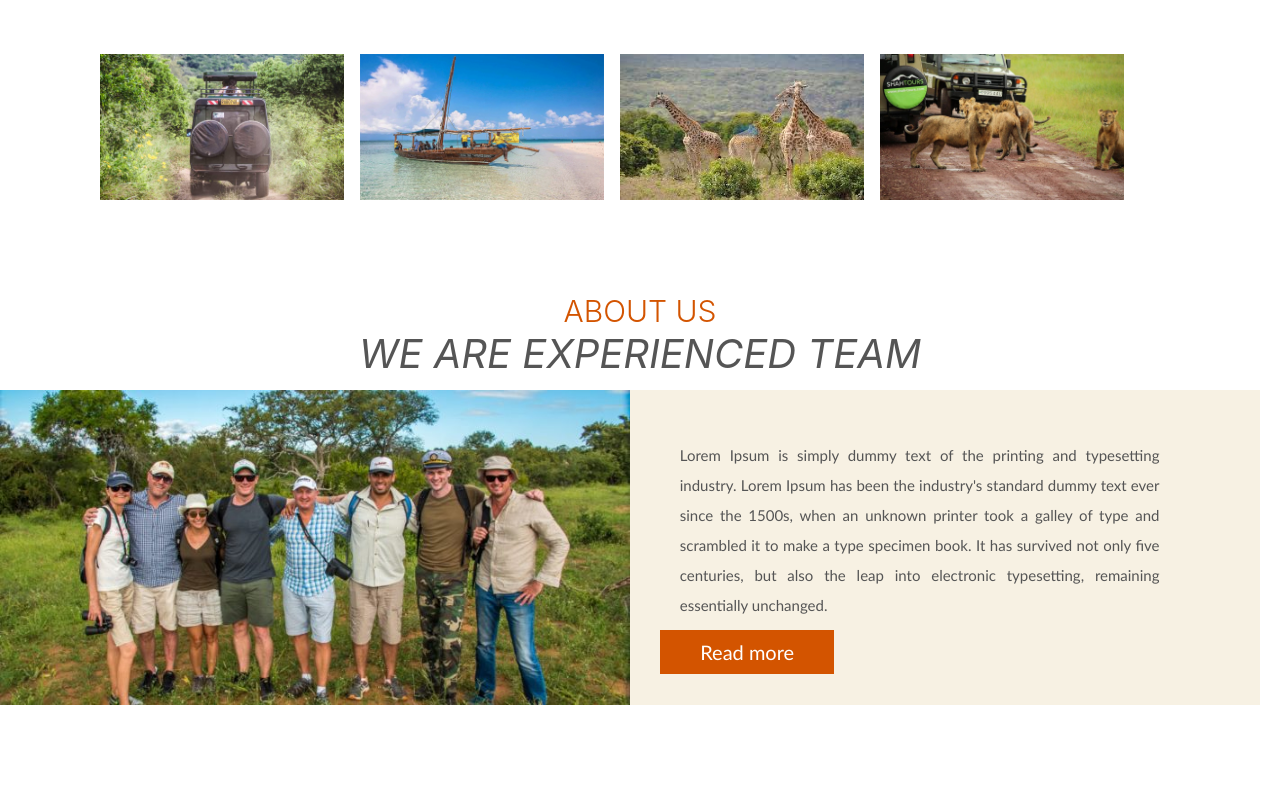
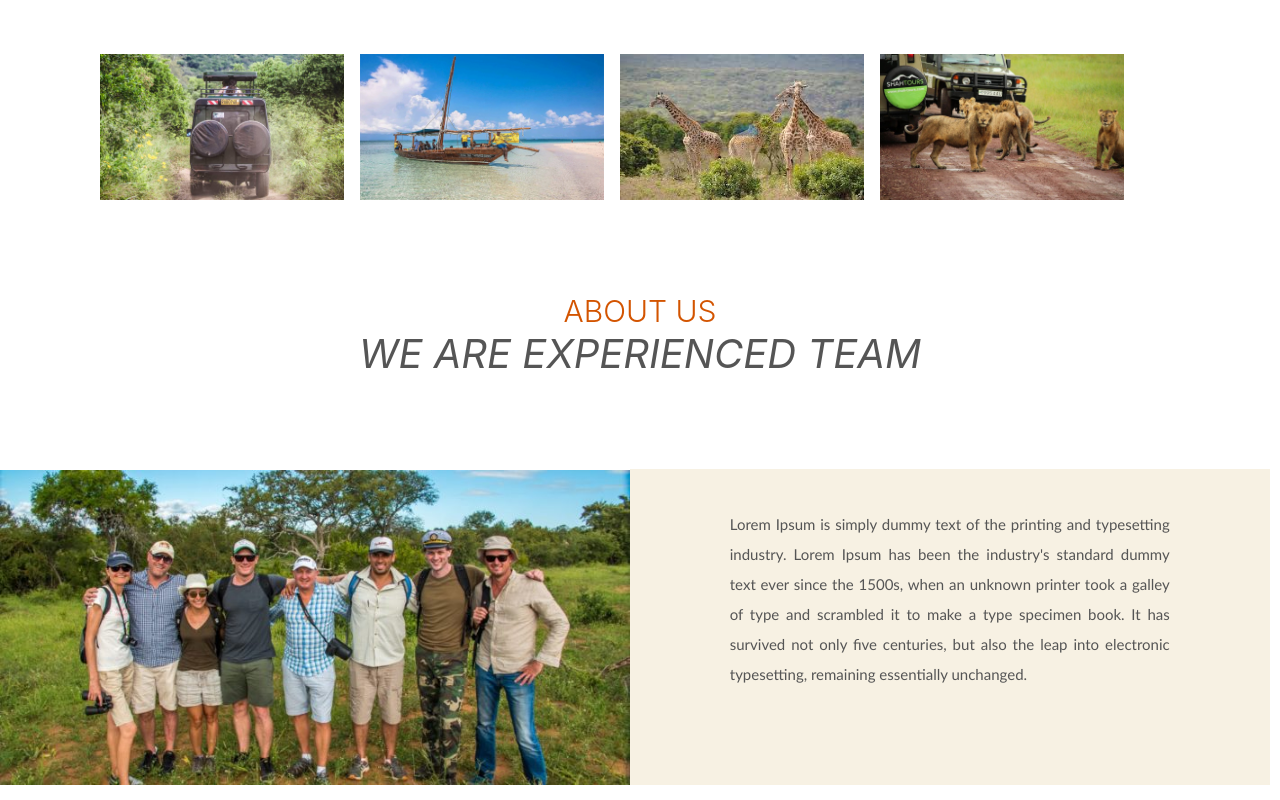
Before and after one commit to mchomvus4/travellers, a React (Create React App) app: page / in a window 1280 px wide. Shown: the part 981-1781 px from the top of the page. Before the commit the page ends 1701 px from the top, so only its background shows below. Built offline with nearby package versions, Linux system fonts and the light colour scheme; some icons are missing.

Commit message:
files updated

```diff
--- a/src/Components/Team/Team.css
+++ b/src/Components/Team/Team.css
@@ -1,7 +1,8 @@
-.team-section{
+.section{
     margin-top: 8rem;
 
 }
+
 .team-haeding{
     font-size: 3rem;
     text-transform: uppercase;
@@ -17,93 +18,32 @@
 }
 .team{
     width: 100%;
+
+}
+.team-section{
+    margin-top: 8rem;
 }
 .lorem-content{
     font-family: 'Trebuchet MS', 'Lucida Sans Unicode', 'Lucida Grande', 'Lucida Sans', Arial, sans-serif;
     font-size: 1.5rem;
     line-height: 3rem;
     text-align: justify;
-    margin-right: 10rem;
-    margin-top: 5rem;
-    margin-left: 5rem;
-
+    margin: 4rem 10rem 5.6rem;
 }
    .bg-content-color{
     background-color: #f7f1e3;
-    margin-left: 0rem;
-
-
-
+    margin: 0rem;
+    margin-top: 1.1rem;
+    height: 31.6rem;
+    width: 50%;
 }
 
-.btn-btn-readmore:link,
-.btn-btn-readmore:visited{
-    font-family: 'Trebuchet MS', 'Lucida Sans Unicode', 'Lucida Grande', 'Lucida Sans', Arial, sans-serif;
-    text-decoration: none;
-    padding: 1rem 4rem;
-    font-size: 2rem;
-    background-color: #d35400;
-    color: #fff;
-
-}
-.btn-readmore{
-    margin-top: 2rem;
-    margin-right: 50%;
-}
-
-/* Media queries*/
    @media only screen and (min-width:2000px){
        .lorem-content{
-        font-size: 1.3rem;
-        line-height: 2rem;
+            margin: 4rem 5rem 2rem;
        }
         .bg-content-color{
             height: 26.5rem;
+        }
 
     }
-    .btn-btn-readmore:link,
-    .btn-btn-readmore:visited{
-        text-decoration: none;
-        padding: 1rem 4rem;
-        font-size: 2rem;
-        background-color: #d35400;
-        color: #fff;
-        margin-bottom: 3rem;
-}
-}
-@media only screen and (max-width:1440px){
-    .bg-content-color{
-        padding-bottom: 10rem;
-        height: 31.5rem;
-}
-    .btn-btn-readmore:link,
-    .btn-btn-readmore:visited{
-       margin-right: 8rem;
-
-}
-}
-
-/* @media only screen and (max-width:1200px){
-       .bg-content-color{
-        padding-bottom: 8rem;
-
-}
-
-} */
-@media only screen and (max-width:768px){
-
-
-}
-@media only screen and (max-width:375px){
-
-
-}
-
-@media only screen and (max-width:425px){
-
-}
-
-@media only screen and (max-width:320px){
-
-
-}
--- a/src/Components/Team/Team.jsx
+++ b/src/Components/Team/Team.jsx
@@ -3,13 +3,13 @@ import './Team.css';
 import team from '../images/team.jpg';
 function Team() {
     return (
-        <section>
-            <div className="team-section">
+        <section className="section">
+            <div>
                 <div className="row">
                     <p className="team-haeding">About us</p>
                     <p className="team-top">We are experienced team</p>
                 </div>
-                <div className="row">
+                <div className="row team-section ">
                 <div className="col span-1-of-2">
                     <img src={team} alt="team-picha" className="team"/>
                 </div>
@@ -19,9 +19,8 @@ function Team() {
                          when an unknown printer took a galley of type and scrambled it to make a type specimen book.
                          It has survived not only five centuries,
                          but also the leap into electronic typesetting, remaining essentially unchanged.</p>
-                        <div className="btn-readmore">
-                            <a className="btn-btn-readmore" href="#readmore">Read more</a>
-                            </div>
+                            {/* <a className="btn-btn-readmore" href="#readmore">Read more</a> */}
+
                     </div>
                 </div>
             </div>
```
Lines whose indentation alone changed are shown as unchanged.
